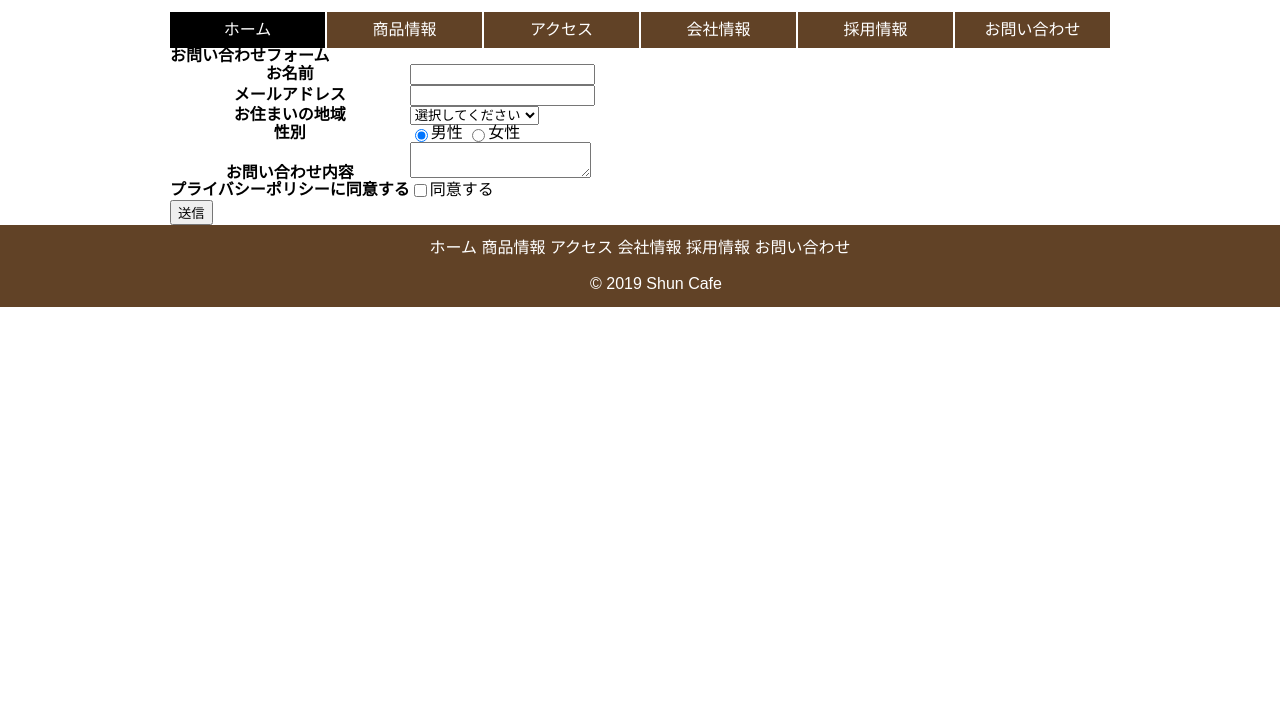
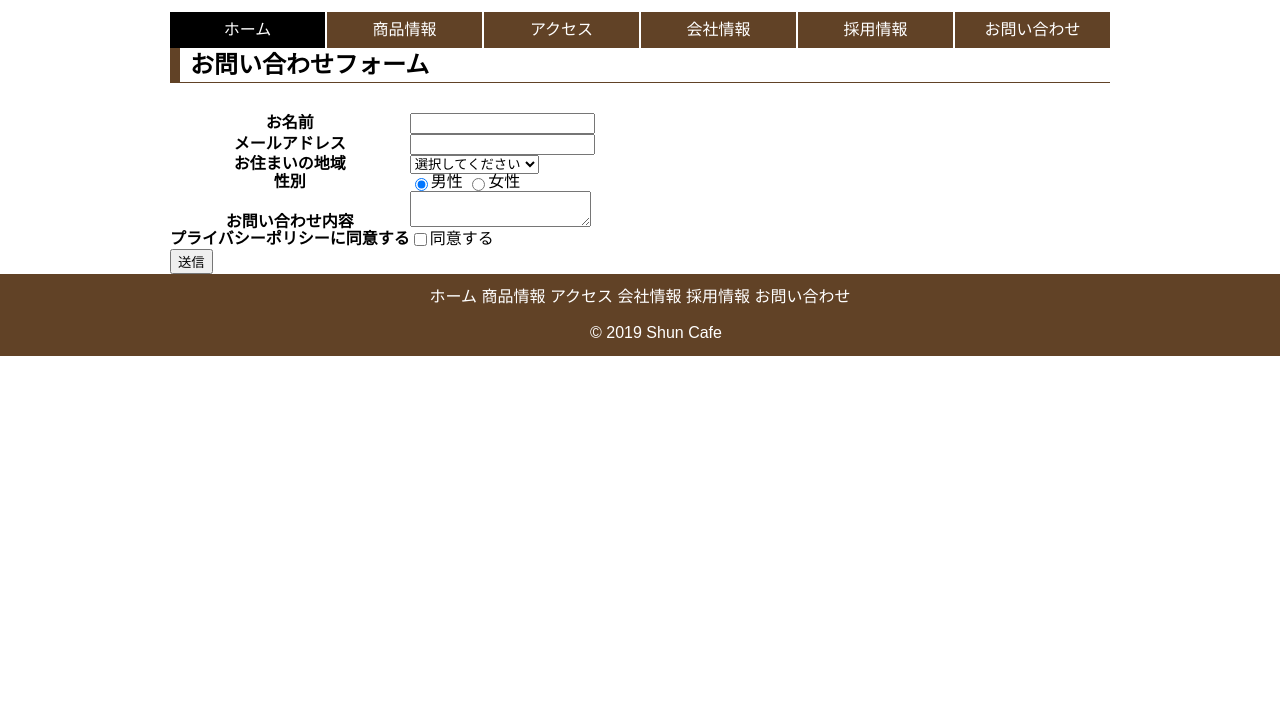
Before and after one commit to shun-hatano/shun, a plain HTML site: page contact_form.html in a window 1280 px wide. Shown: the part 98-800 px from the top of the page. Drawn offline with Linux system fonts and the light colour scheme.

Commit message:
Update contact_form.html

```diff
--- a/contact_form.html
+++ b/contact_form.html
@@ -52,7 +52,7 @@
 
     <main class="clearfix">
   <body>
-    <h1>お問い合わせフォーム</h1>
+    <h2>お問い合わせフォーム</h2>
     <form action="#" method="post">
       <table border="1">
         <tr>
```
